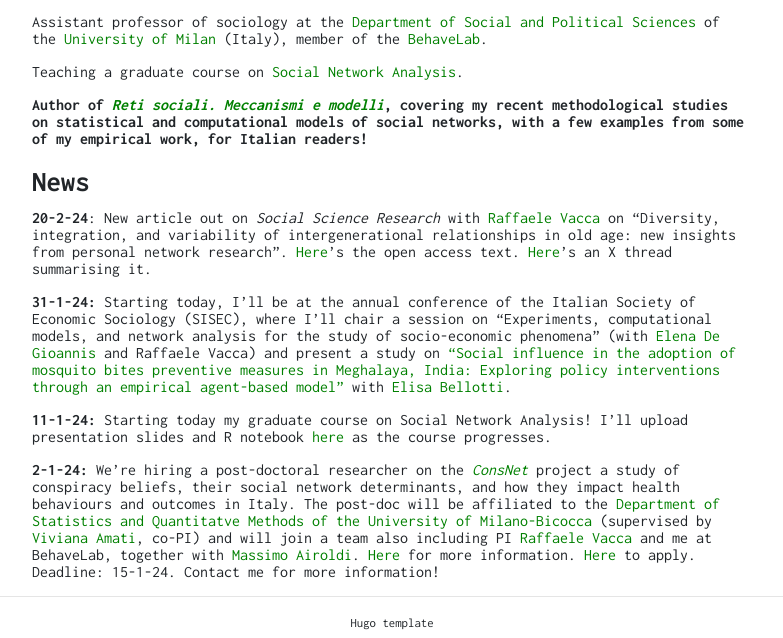
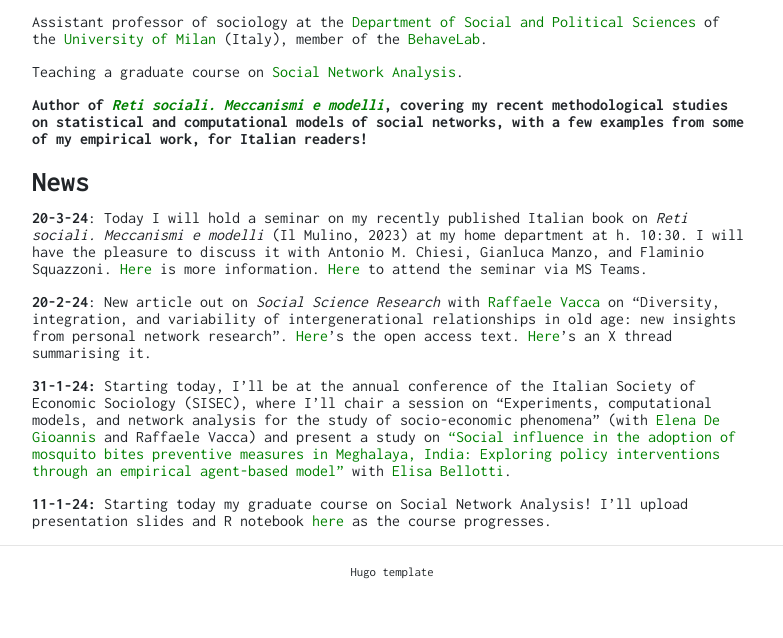
Before and after one commit to federico-bianchi/federico-bianchi.github.io, a plain HTML site: page index.html in a window 1280 px wide. Shown: the part 236-874 px from the top of the page, without its empty margins (248-1031 px from the left). After the commit the page ends 823 px from the top, so only its background shows below. Drawn offline with nearby package versions, Linux system fonts and the light colour scheme.

Commit message:
update news

```diff
--- a/index.html
+++ b/index.html
@@ -68,10 +68,10 @@
 <p>Teaching a graduate course on <a href="https://federico-bianchi.github.io/teaching/">Social Network Analysis</a>.</p>
 <p><strong>Author of <a href="https://www.mulino.it/isbn/9788815387523"><em>Reti sociali. Meccanismi e modelli</em></a>, covering my recent methodological studies on statistical and computational models of social networks, with a few examples from some of my empirical work, for Italian readers!</strong></p>
 <h1 id="news">News</h1>
+<p><strong>20-3-24</strong>: Today I will hold a seminar on my recently published Italian book on <em>Reti sociali. Meccanismi e modelli</em> (Il Mulino, 2023) at my home department at h. 10:30. I will have the pleasure to discuss it with Antonio M. Chiesi, Gianluca Manzo, and Flaminio Squazzoni. <a href="https://sps.unimi.it/it/seminario-sps-fresco-di-stampa-federico-bianchi-universita-degli-studi-di-milano">Here</a> is more information. <a href="https://teams.microsoft.com/l/meetup-join/19:g3smpOhr9KTmFiGrWGliNizIQNrr8lxRxp56zcdhfiQ1@thread.tacv2/1708534435366?context=%7B%22Tid%22%3A%2213b55eef-7018-4674-a3d7-cc0db06d545c%22%2C%22Oid%22%3A%22df190b6a-28ea-44ff-bca4-fe7ec462ec87%22%7D">Here</a> to attend the seminar via MS Teams.</p>
 <p><strong>20-2-24</strong>: New article out on <em>Social Science Research</em> with <a href="http://www.raffaelevacca.com/">Raffaele Vacca</a> on &ldquo;Diversity, integration, and variability of intergenerational relationships in old age: new insights from personal network research&rdquo;. <a href="https://doi.org/10.1016/j.ssresearch.2024.102991">Here</a>&rsquo;s the open access text. <a href="https://x.com/federico_fb/status/1759901396030071120?s=20">Here</a>&rsquo;s an X thread summarising it.</p>
 <p><strong>31-1-24:</strong> Starting today, I&rsquo;ll be at the annual conference of the Italian Society of Economic Sociology (SISEC), where I&rsquo;ll chair a session on &ldquo;Experiments, computational models, and network analysis for the study of socio-economic phenomena&rdquo; (with <a href="https://www.unimi.it/it/ugov/person/elena-degioannis">Elena De Gioannis</a> and Raffaele Vacca) and present a study on <a href="public/presentations/sisec-24.pdf">&ldquo;Social influence in the adoption of mosquito bites preventive measures in Meghalaya, India: Exploring policy interventions through an empirical agent-based model&rdquo;</a> with <a href="https://research.manchester.ac.uk/en/persons/elisa.bellotti">Elisa Bellotti</a>.</p>
 <p><strong>11-1-24:</strong> Starting today my graduate course on Social Network Analysis! I&rsquo;ll upload presentation slides and R notebook <a href="https://federico-bianchi.github.io/teaching/">here</a> as the course progresses.</p>
-<p><strong>2-1-24:</strong> We&rsquo;re hiring a post-doctoral researcher on the <a href="http://www.raffaelevacca.com/research/projects/"><em>ConsNet</em></a> project a study of conspiracy beliefs, their social network determinants, and how they impact health behaviours and outcomes in Italy. The post-doc will be affiliated to the <a href="https://www.dismeq.unimib.it/it">Department of Statistics and Quantitatve Methods of the University of Milano-Bicocca</a> (supervised by <a href="https://www.unimib.it/viviana-amati">Viviana Amati</a>, co-PI) and  will join a team also including PI <a href="http://www.raffaelevacca.com/">Raffaele Vacca</a> and me at BehaveLab, together with <a href="https://www.unimi.it/it/ugov/person/massimo-airoldi">Massimo Airoldi</a>. <a href="https://behavelab.org/postdoc-fellowship-on-agent-based-modelling-of-social-networks/">Here</a> for more information. <a href="https://www.unimib.it/ateneo/gare-e-concorsi/cod-23a351">Here</a> to apply. Deadline: 15-1-24. Contact me for more information!</p>
 
 </div>
 
```
